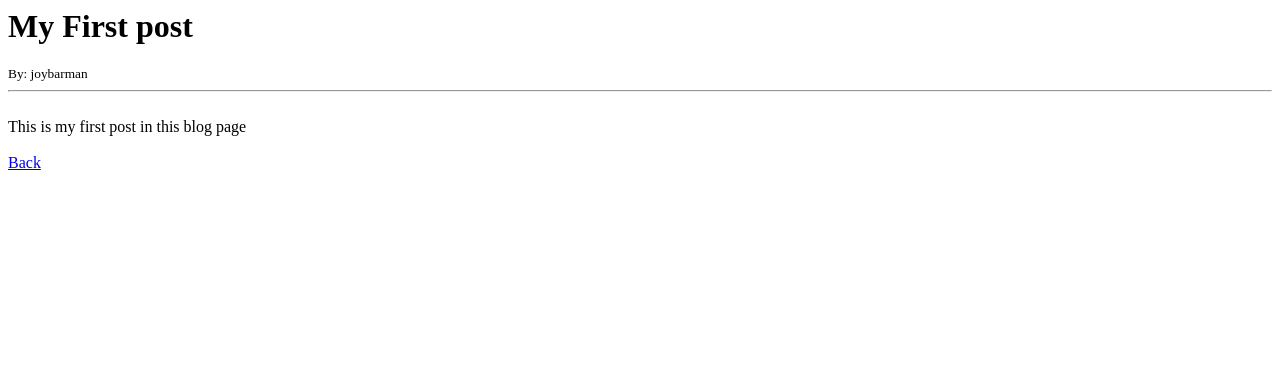
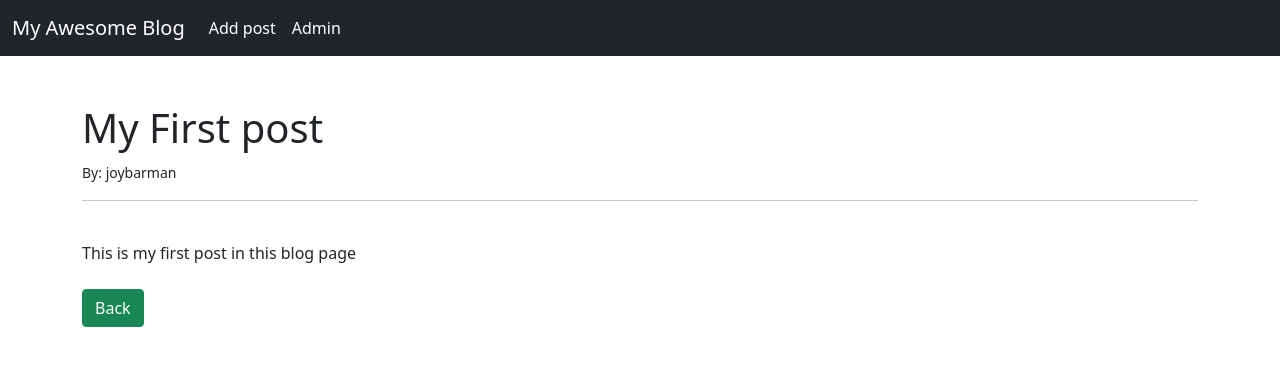
Before and after one commit to JOYBARMAN/Blog_Application, a Django app: page /articale/1 in a window 1280 px wide. Shown: the top 366 px of the page. Run offline with Django 3.2, Linux system fonts and the light colour scheme; data comes from the database, SQL or seed files in the repository; both versions use the stored data as it was after the commit.

Commit message:
Working with add blog post

```diff
--- a/Blog/myblog/models.py
+++ b/Blog/myblog/models.py
@@ -1,6 +1,6 @@
 from django.db import models
 from django.contrib.auth.models import User
-
+from django.urls import reverse
 
 class Post(models.Model):
 	title=models.CharField(max_length=255)
@@ -10,3 +10,7 @@
 
 	def __str__(self):
 		return self.title +"..||.."+str(self.author)
+
+	def get_absolute_url(self):
+		# return reverse('articale-detail',args=(str(self.id)))
+		return reverse('home')
--- a/Blog/myblog/templates/articale_details.html
+++ b/Blog/myblog/templates/articale_details.html
@@ -1,7 +1,11 @@
+{%extends 'base.html' %}
+{% block title%}{{ post.title }}{% endblock %}
+{% block content%}
 <h1>{{ post.title }}</h1>
 <small>By: {{ post.author.first_name }}{{ post.author.last_name }}</small><br/>
 <hr>
 <br/>
 {{ post.body }}
 <br/><br/>
-<a href="{% url 'home' %}">Back</a>
+<a href="{% url 'home' %}" class="btn btn-success">Back</a>
+{%endblock%}
--- /dev/null
+++ b/Blog/myblog/templates/base.html
@@ -0,0 +1,56 @@
+<!doctype html>
+<html lang="en">
+  <head>
+    <!-- Required meta tags -->
+    <meta charset="utf-8">
+    <meta name="viewport" content="width=device-width, initial-scale=1">
+
+    <!-- Bootstrap CSS -->
+    <link href="https://cdn.jsdelivr.net/npm/bootstrap@5.0.2/dist/css/bootstrap.min.css" rel="stylesheet" integrity="sha384-EVSTQN3/azprG1Anm3QDgpJLIm9Nao0Yz1ztcQTwFspd3yD65VohhpuuCOmLASjC" crossorigin="anonymous">
+
+    <title>{% block title%}Blog Home Page {% endblock %}</title>
+  </head>
+  <body>
+    {% load static %}
+    <!-- navbarstart -->
+    <nav class="navbar navbar-expand-lg navbar-dark bg-dark">
+  <div class="container-fluid">
+    <a class="navbar-brand" href="{% url 'home'%}">My Awesome Blog</a>
+    <button class="navbar-toggler" type="button" data-bs-toggle="collapse" data-bs-target="#navbarNav" aria-controls="navbarNav" aria-expanded="false" aria-label="Toggle navigation">
+      <span class="navbar-toggler-icon"></span>
+    </button>
+    <div class="collapse navbar-collapse" id="navbarNav">
+      <ul class="navbar-nav">
+         <li class="nav-item">
+          <a class="nav-link active" aria-current="page" href="{% url 'add_post' %}">Add post</a>
+        </li>
+        <li class="nav-item">
+          <a class="nav-link active" aria-current="page" href="/admin/">Admin</a>
+        </li>
+      </ul>
+    </div>
+  </div>
+</nav>
+    <!-- navbarend -->
+    <br/>
+    <div class="container">
+      <br/>
+      {% block content%}
+
+
+      {% endblock%}
+
+    </div>
+
+    <!-- Optional JavaScript; choose one of the two! -->
+
+    <!-- Option 1: Bootstrap Bundle with Popper -->
+    <script src="https://cdn.jsdelivr.net/npm/bootstrap@5.0.2/dist/js/bootstrap.bundle.min.js" integrity="sha384-MrcW6ZMFYlzcLA8Nl+NtUVF0sA7MsXsP1UyJoMp4YLEuNSfAP+JcXn/tWtIaxVXM" crossorigin="anonymous"></script>
+
+    <!-- Option 2: Separate Popper and Bootstrap JS -->
+    <!--
+    <script src="https://cdn.jsdelivr.net/npm/@popperjs/core@2.9.2/dist/umd/popper.min.js" integrity="sha384-IQsoLXl5PILFhosVNubq5LC7Qb9DXgDA9i+tQ8Zj3iwWAwPtgFTxbJ8NT4GN1R8p" crossorigin="anonymous"></script>
+    <script src="https://cdn.jsdelivr.net/npm/bootstrap@5.0.2/dist/js/bootstrap.min.js" integrity="sha384-cVKIPhGWiC2Al4u+LWgxfKTRIcfu0JTxR+EQDz/bgldoEyl4H0zUF0QKbrJ0EcQF" crossorigin="anonymous"></script>
+    -->
+  </body>
+</html>
--- a/Blog/myblog/templates/home.html
+++ b/Blog/myblog/templates/home.html
@@ -1,6 +1,9 @@
+{%extends 'base.html' %}
+{% block content%}
 <h1>Post</h1>
 <ul>
 {% for post in object_list %}
+<!-- <br/> -->
 	<li>
 		<a href="{% url 'articale-detail' post.pk %}">{{post.title}}</a> - {{post.author.first_name}} {{post.author.last_name}}<br/>
 		{{post.body}}
@@ -9,3 +12,4 @@
 
 {% endfor %}
 </ul>
+{% endblock%}
--- a/Blog/myblog/urls.py
+++ b/Blog/myblog/urls.py
@@ -1,8 +1,9 @@
 from django.urls import path
 from . import views
-from . views import HomeView,ArticaleDetailView
+from . views import HomeView,ArticaleDetailView,AddPostView
 
 urlpatterns = [
     path('',HomeView.as_view(),name="home"),
     path('articale/<int:pk>',ArticaleDetailView.as_view(),name="articale-detail"),
+    path('add_post/',AddPostView.as_view(),name="add_post")
 ]
--- a/Blog/myblog/views.py
+++ b/Blog/myblog/views.py
@@ -1,5 +1,5 @@
 from django.shortcuts import render
-from django.views.generic import ListView,DetailView
+from django.views.generic import ListView,DetailView,CreateView
 from .models import Post
 
 
@@ -10,3 +10,9 @@
 class ArticaleDetailView(DetailView):
 	model=Post
 	template_name='articale_details.html'
+
+class AddPostView(CreateView):
+	model=Post
+	template_name='add_post.html'
+	fields='__all__'
+	# fields=('title','body')
```
Also changed, not shown: Blog/myblog/templates/add_post.html (added, +12 -0 lines), Blog/db.sqlite3.
